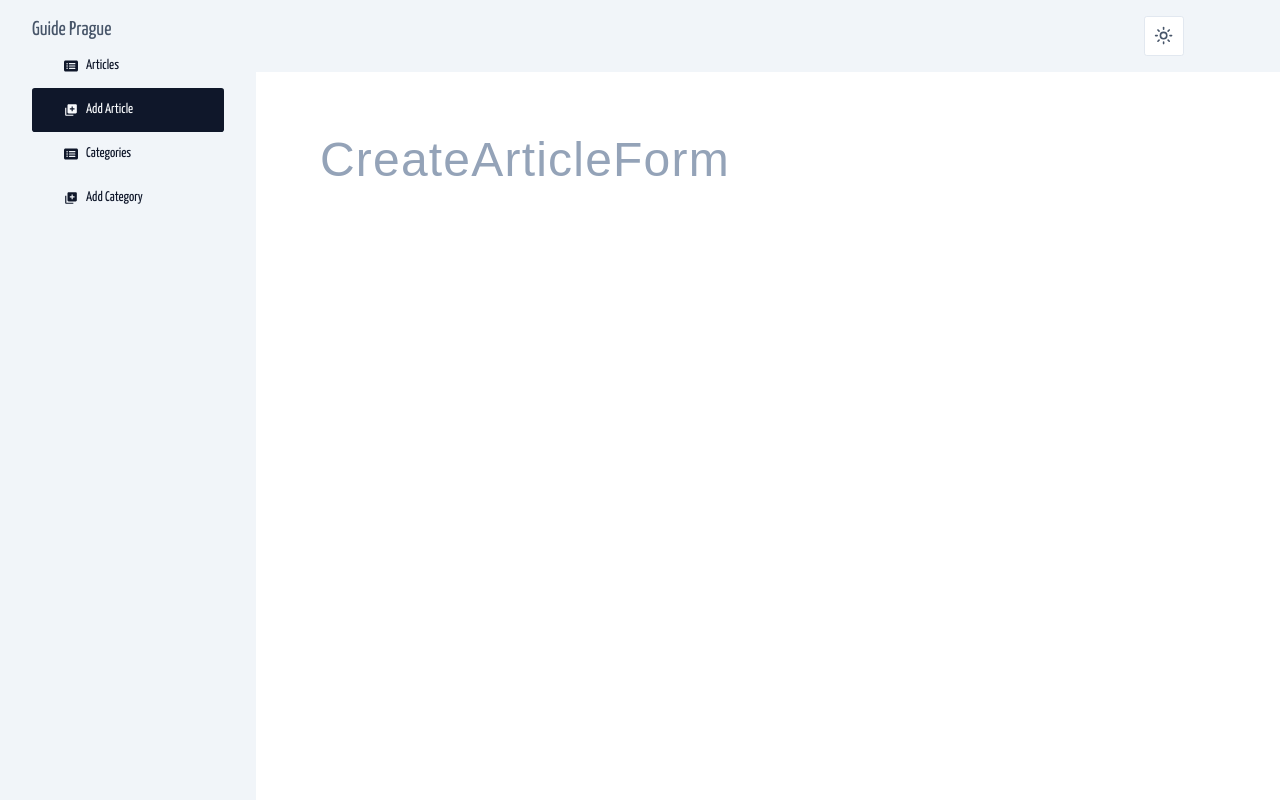
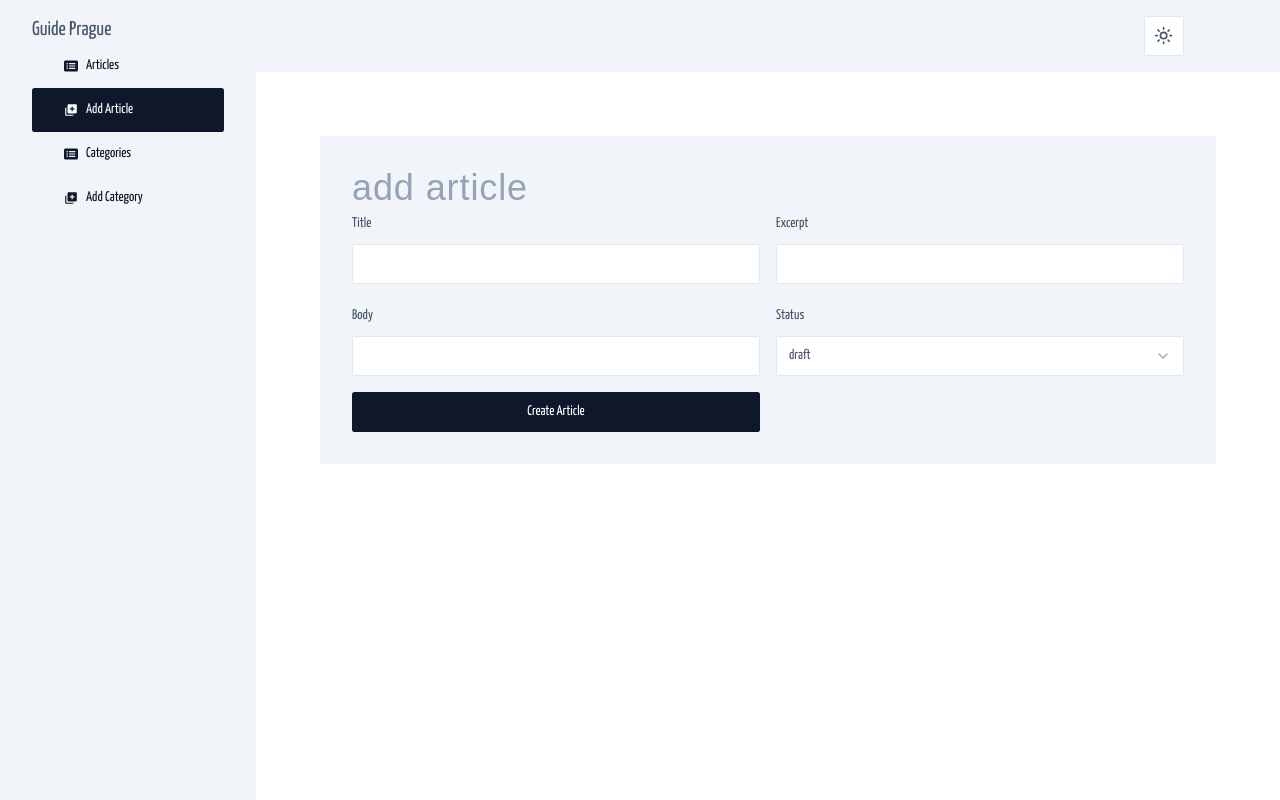
Before and after one commit to alexmeyercz/next-043-guideprague-mongodb, a Next.js app: page /add-article in a window 1280 px wide. Built offline with nearby package versions, Linux system fonts and the light colour scheme; a web font is replaced by a local one.

Commit message:
Create basic add article form

```diff
--- a/src/components/CreateArticleForm.tsx
+++ b/src/components/CreateArticleForm.tsx
@@ -1,16 +1,75 @@
+'use client'
+
 import React, { type FC } from 'react'
 import { useForm } from 'react-hook-form'
+import { zodResolver } from '@hookform/resolvers/zod'
 
-const f = '⇒ CreateArticleForm.tsx (CreateArticleForm):'
+import {
+  ArticleStatus,
+  createAndEditArticleSchema,
+  type CreateAndEditArticleType,
+} from '@/utils/types'
+
+import { Button } from '@/components/ui/button'
+import { Form } from '@/components/ui/form'
+import { CustomFormField, CustomFormSelect } from './FormComponents'
+
+const f = '⇒ CreateArticleForm.tsx:'
 
 const CreateArticleForm: FC = () => {
   // 1. Define your form.
+  const form = useForm<CreateAndEditArticleType>({
+    resolver: zodResolver(createAndEditArticleSchema),
+    // values must match createAndEditArticleSchema in types.ts
+    defaultValues: {
+      title: '',
+      excerpt: '',
+      body: '',
+      status: ArticleStatus.Draft,
+    },
+  })
+
+  function onSubmit(values: CreateAndEditArticleType) {
+    console.log(f, 'values →', values)
+  }
 
   // 2. Define submit handler
   return (
-    <div>
-      <h1>CreateArticleForm</h1>
-    </div>
+    <Form {...form}>
+      <form
+        onSubmit={form.handleSubmit(onSubmit)}
+        className='bg-muted p-8 rounded'
+      >
+        <h2>add article</h2>
+        <div className='grid gap-4 md:grid-cols-2 items-start'>
+          <CustomFormField
+            name='title'
+            control={form.control}
+          />
+          <CustomFormField
+            name='excerpt'
+            control={form.control}
+          />
+          <CustomFormField
+            name='body'
+            control={form.control}
+          />
+          <CustomFormSelect
+            name='status'
+            control={form.control}
+            labelText='status'
+            items={Object.values(ArticleStatus)}
+          />
+
+          <Button
+            type='submit'
+            className='self-end capitalize'
+          >
+            Create article
+          </Button>
+        </div>
+      </form>
+    </Form>
   )
 }
 export default CreateArticleForm
--- a/src/utils/types.ts
+++ b/src/utils/types.ts
@@ -8,12 +8,12 @@ export type ArticleType = {
   title: string
   excerpt: string
   status: string
-  content: string
+  body: string
 }
-export enum status {
-  published = 'published',
-  draft = 'draft',
-  deleted = 'deleted',
+export enum ArticleStatus {
+  Published = 'published',
+  Draft = 'draft',
+  Archived = 'archived',
 }
 
 export const createAndEditArticleSchema = z.object({
@@ -33,7 +33,10 @@ export const createAndEditArticleSchema = z.object({
     .max(200, {
       message: 'Title must be at most 200 characters.',
     }),
-  status: z.nativeEnum(status),
+  body: z.string().min(20, {
+    message: 'Body must be at least 20 characters.',
+  }),
+  status: z.nativeEnum(ArticleStatus),
 })
 
 export type CreateAndEditArticleType = z.infer<
```
